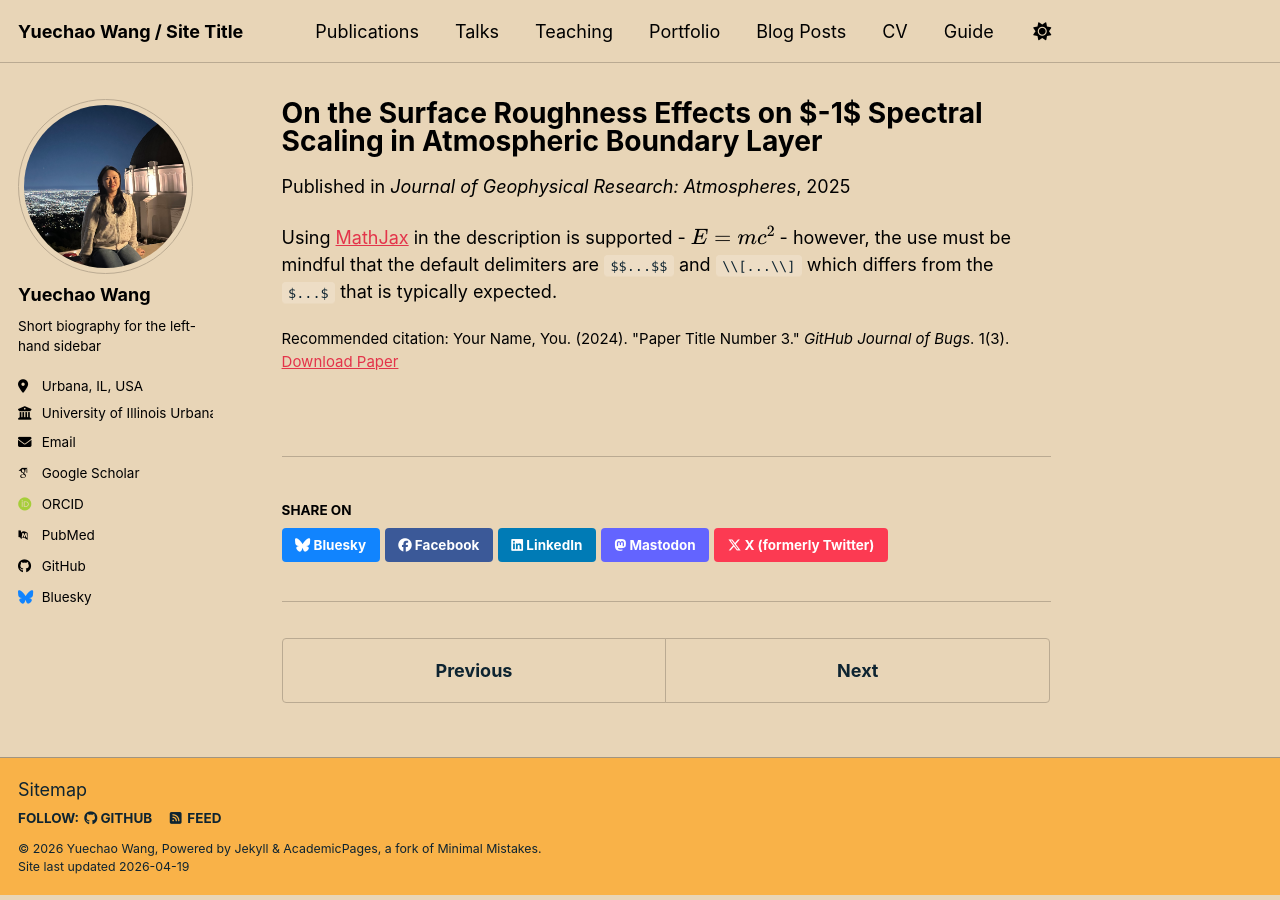
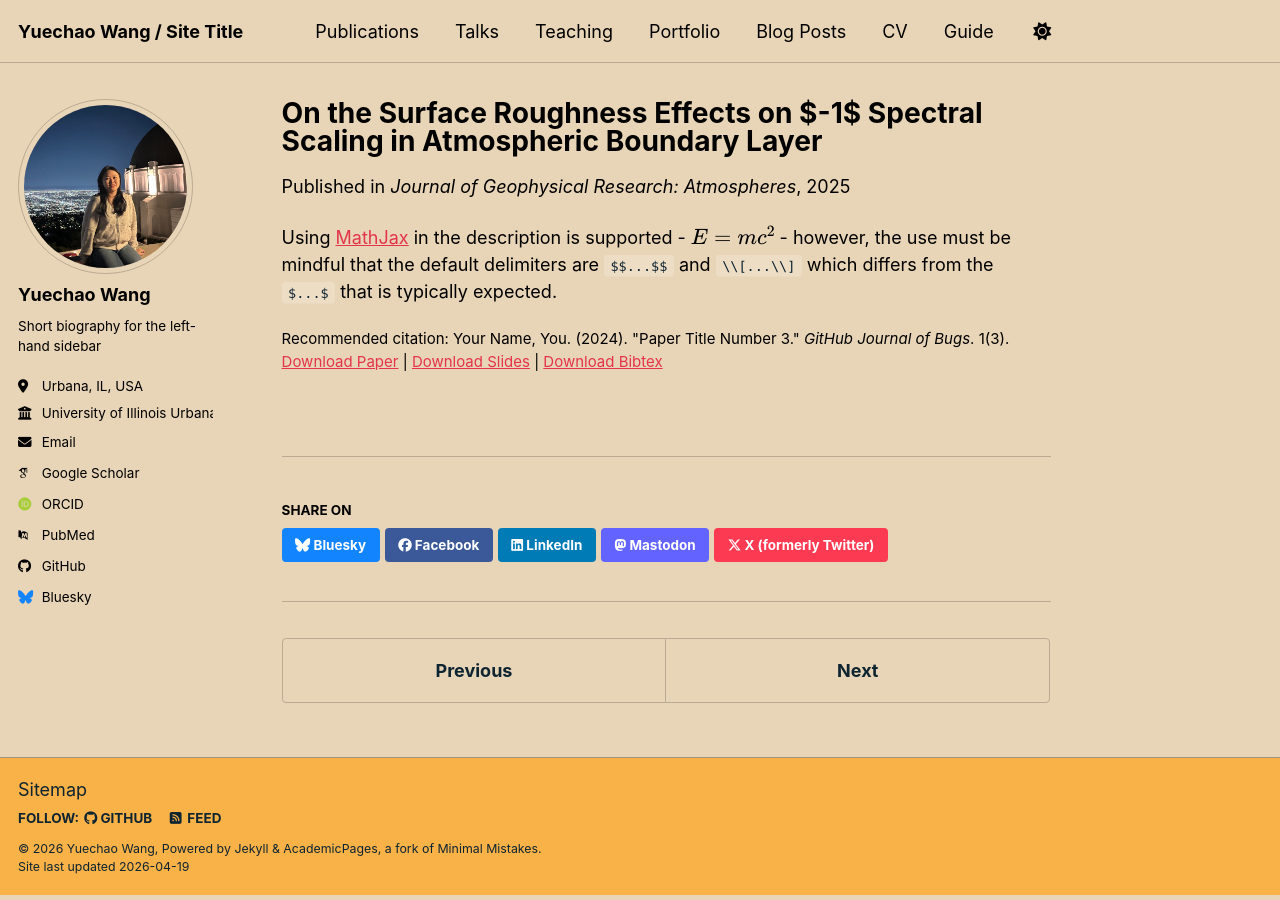
Before and after one commit to wyccc-my/wyccc-my.github.io, a Jekyll site: the page built from _publications/2025-07-28-BL_roughness_-1.md, in a window 1280 px wide. Built offline with Jekyll 4.4.1, drawn with Linux system fonts in a browser that asks for light colours; some web fonts are replaced; a script bundle is joined from its source files by our own code; library files that are not in the unit come from our copies; part of the change alters nothing that is shown.

```diff
--- a/_publications/2025-07-28-BL_roughness_-1.md
+++ b/_publications/2025-07-28-BL_roughness_-1.md
@@ -6,7 +6,9 @@ permalink: /publication/2025-07-28-BL_roughness_-1
 excerpt: 'This paper is about'
 date: 2025-07-28
 venue: 'Journal of Geophysical Research: Atmospheres'
+slidesurl: 'https://academicpages.github.io/files/slides1.pdf'
 paperurl: 'https://doi.org/10.1029/2025JD044292'
+bibtexurl: 'https://academicpages.github.io/files/bibtex1.bib'
 citation: 'Your Name, You. (2024). &quot;Paper Title Number 3.&quot; <i>GitHub Journal of Bugs</i>. 1(3).'
 ---
 
```
